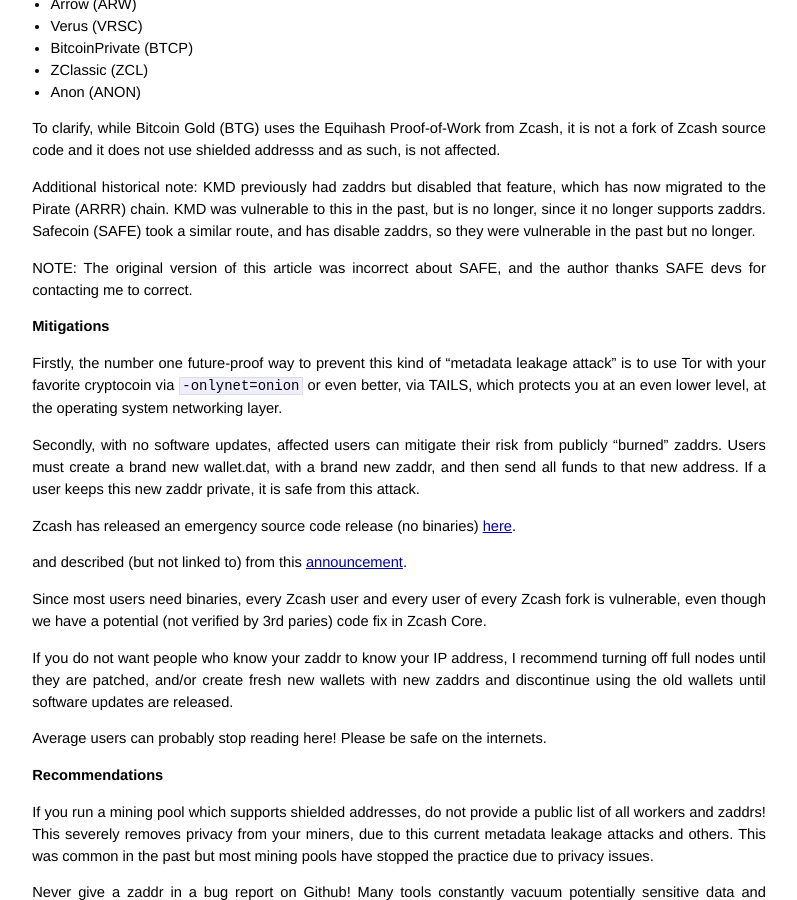
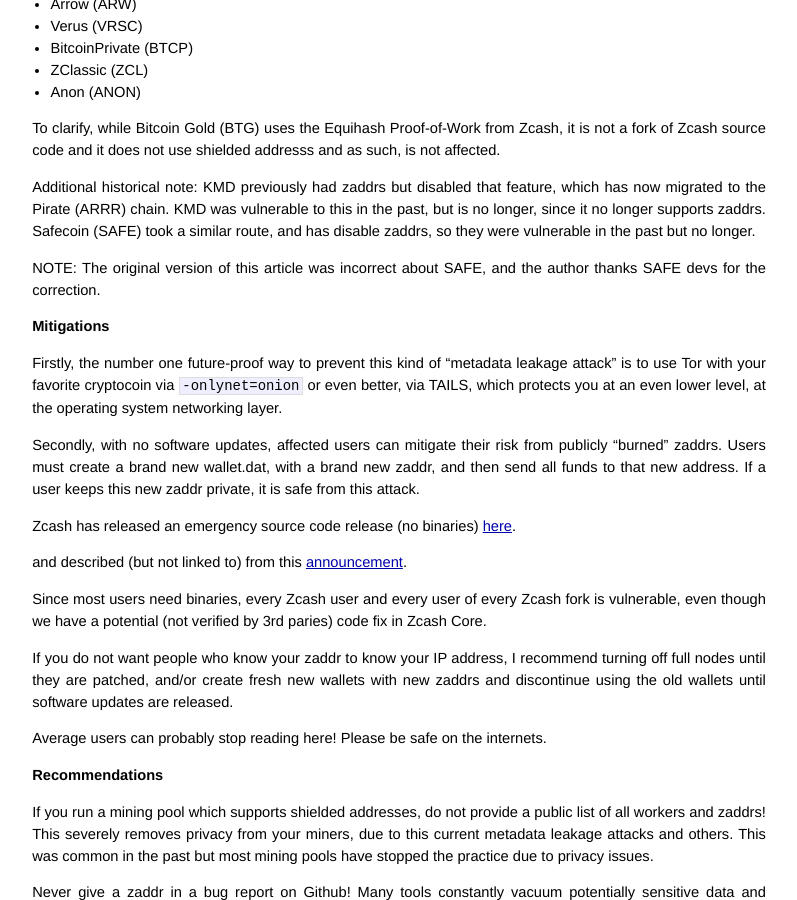
Before and after one commit to leto/leto.github.com, a Jekyll site: the page built from _posts/2019-10-01-zcash-metadata-leakage-cve-2019-16930.md, in a window 1280 px wide and 900 px high, scrolled down 2113 px. Shown: the whole window, without its empty margins (241-1038 px from the left). Built offline with Jekyll 4.4.1, drawn with Linux system fonts in a browser that asks for light colours; comment, search, counter and statistics services are not loaded.

Commit message:
words, ugh

```diff
--- a/_posts/2019-10-01-zcash-metadata-leakage-cve-2019-16930.md
+++ b/_posts/2019-10-01-zcash-metadata-leakage-cve-2019-16930.md
@@ -77,7 +77,7 @@
 vulnerable in the past but no longer.
 
 NOTE: The original version of this article was incorrect about SAFE, and the
-author thanks SAFE devs for contacting me to correct.
+author thanks SAFE devs for the correction.
 
 # Mitigations
 
```
